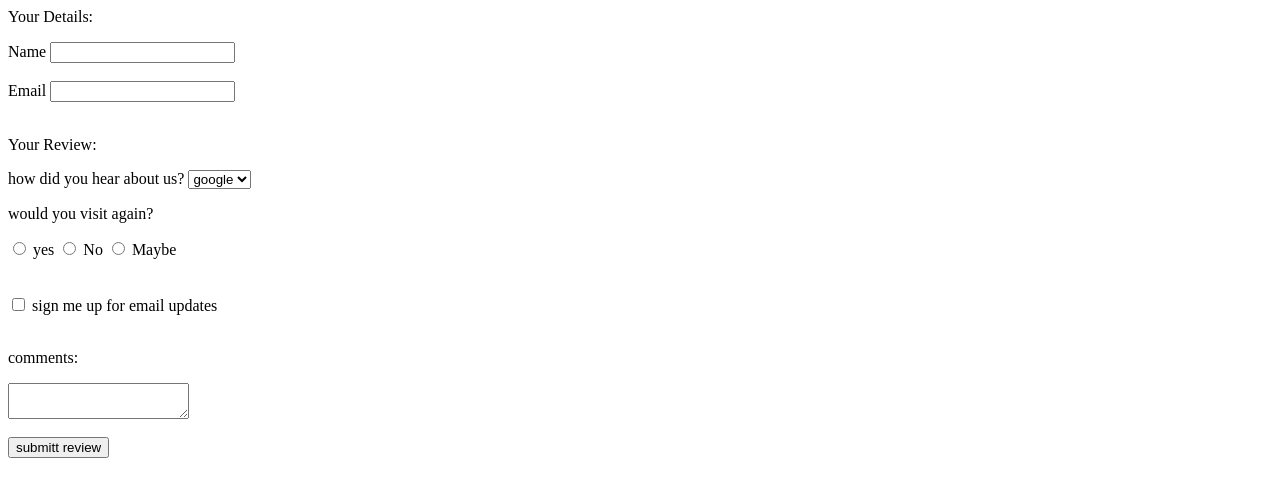
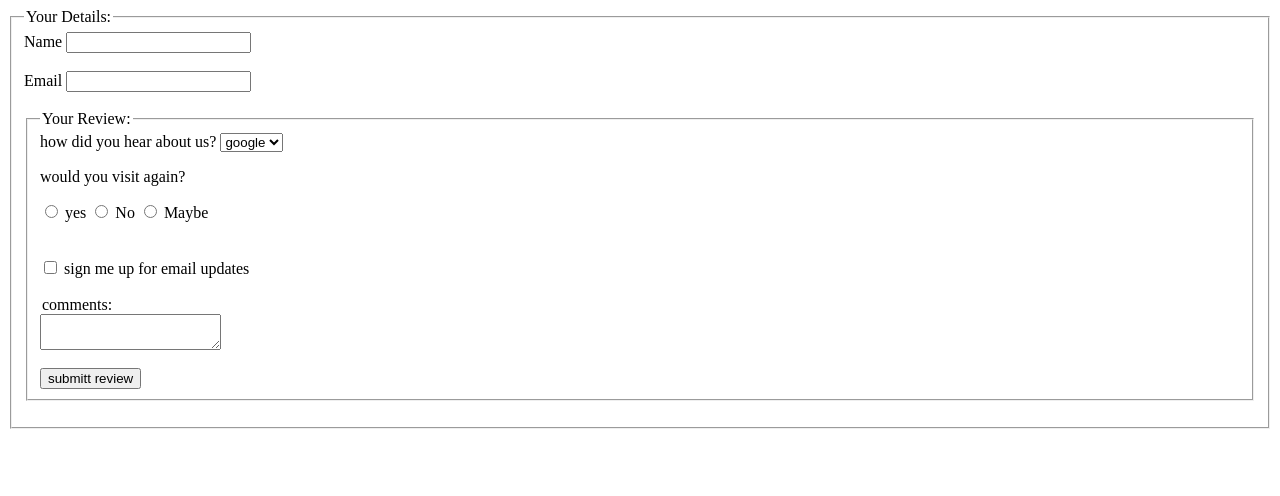
Before and after one commit to talat595/Html-css-assigment, a plain HTML site: page chapter 7/chpter 7.html in a window 1280 px wide. Drawn offline with Linux system fonts and the light colour scheme.

Commit message:
update code

```diff
--- a/chapter 7/chapter 7.html
+++ b/chapter 7/chpter 7.html
@@ -1,8 +1,11 @@
-<html><head><title>form</title></head><body><p> Your Details:  <form>
+
+<html><head><title>form</title></head><body><fieldset><legend> Your Details:</legend>  <form>
 <label for="Name">Name</label>
 <input type="text"/><br><br>
-<label for="Email"> Email</label>
-<input type="text"/> <br><br><p> Your Review:</p>
+<label for="Email"> Email</fiedset></label>
+<input type="text"/> <br><br>
+<fieldset>
+<legend> Your Review:</legend>
 <label for ="browser">how did you hear about us?</label>
 <select id="browser">
 <option value="google">google</option>
@@ -18,10 +21,10 @@
 <input type="radio" id="Maybe" value="Maybe">
 <label for="Maybe"> Maybe </label> <br><br><br>
 <input type="checkbox"><label for="checkbox"> sign me up for email updates</label><br><br>
-<p>comments:</p>
+<legend for="">comments:</legend>
 <textarea id="comments" name="comments" row="4" col="5"></textarea><br><br>
 
-<input type="button" value="submitt review">
+<input type="button" value="submitt review"></fieldset>
 
 </form>
 </body>
```
Also changed, not shown: 1 other file.
